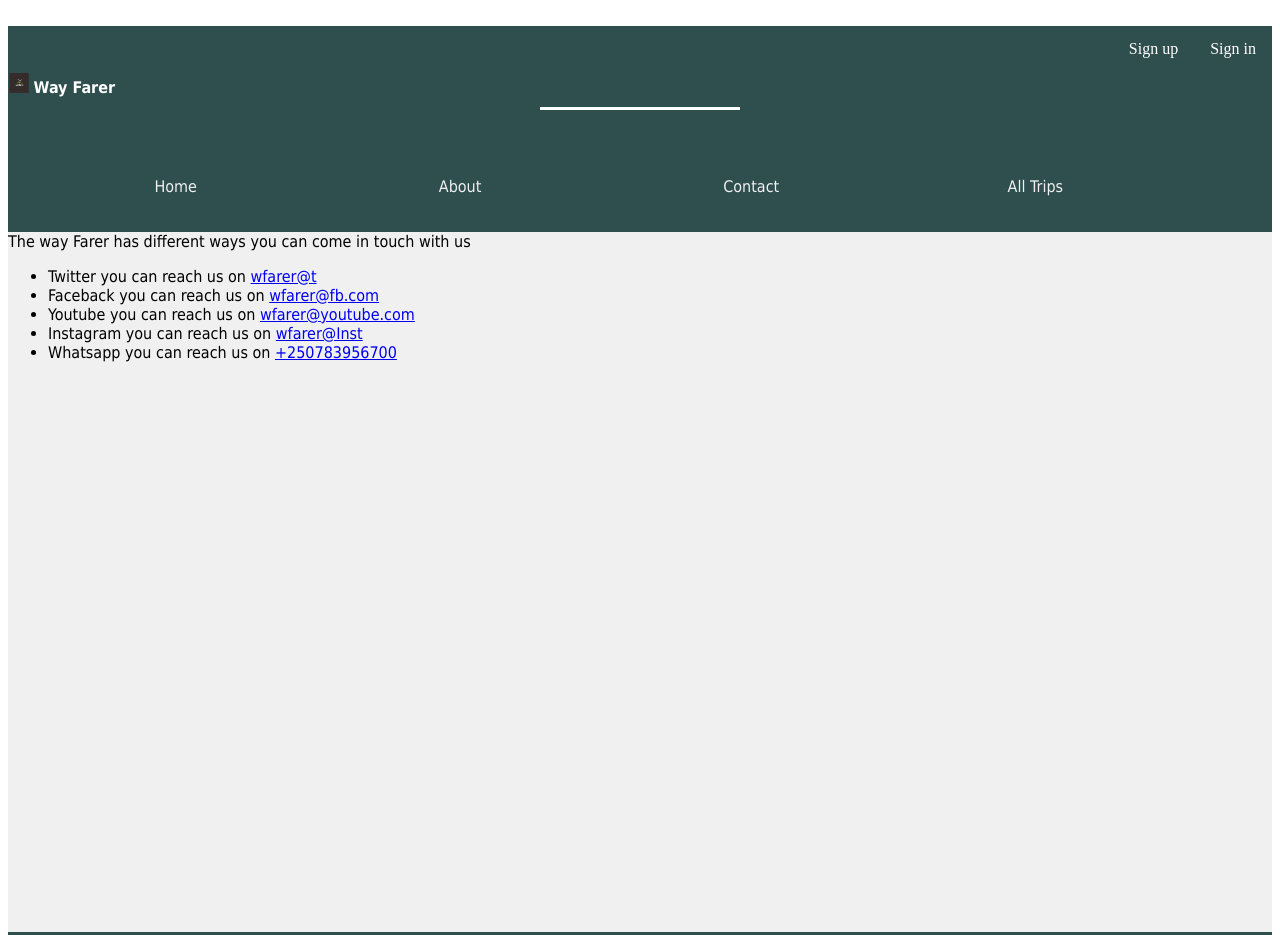
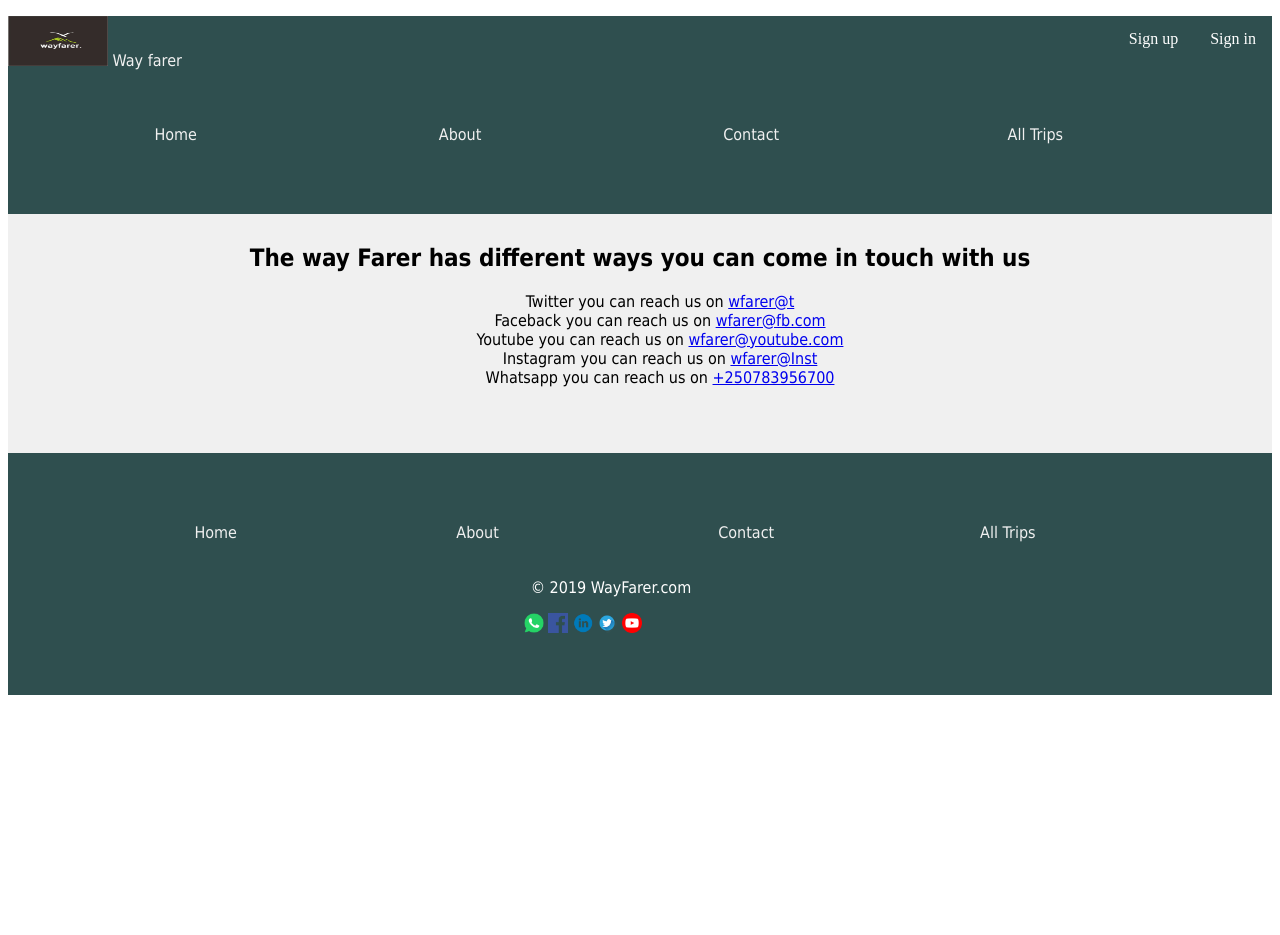
Before and after one commit to ndamukunda139/way-farer, a plain HTML site: page UI/contact.html in a window 1280 px wide. Shown: the top 935 px of the page. After the commit the page ends 800 px from the top, so only its background shows below. Drawn offline with Linux system fonts and the light colour scheme.

Commit message:
feature[#167287278]

```diff
--- a/UI/contact.html
+++ b/UI/contact.html
@@ -1,10 +1,8 @@
 
 <!DOCTYPE html>
 <link rel="stylesheet" type="text/css" href="css/style.css">
-<link rel="stylesheet" type="text/css" href="css/menus.css">
 <html>
 <head>
-	<br>
 	<div class="all">
 
 <div class="top">
@@ -12,38 +10,19 @@
     <a href="register.html" >Sign up</a>
 </div>
 <div class="title">
-<table>
-		<tr>
-         <TD valign="bottom" align="left">  <img src="img/logo2.jpg" height="100" width="100">
-                <b style=" color: white;  "> Way Farer </b>
-                </TD>
-            </tr>
-            <tr>
-            <td align="center">  <hr  style="width: 200px; height: 3px; background: white; border:none; "></td>
-        </tr>
-
-
-</table>
-
-
+    <p id="logo"><span><img src="img/logo2.jpg" alt="Way farer logo">
+    </span>Way farer</p>
 <br>
-
-    <br>
-
-
 <div class="menus">
         <a href="index.html" >Home</a>
         <a href="about.html" >About</a>
-        <a href="index.html" >Contact</a>
+        <a href="contact.html" >Contact</a>
         <a href="trips.html" >All Trips</a>
+        <!-- <input type="text" name="" id="searchfield" placeholder="Search " >
+        <input type="submit" name="" value="search" id="searchbtn"> -->
 </div>
-
-
-
-
-<div class="content">
-<p> The way Farer has different ways you can come in touch with us </p>
-<div class="contact">
+<section id="contact-us">
+                <h1>The way Farer has different ways you can come in touch with us</h1>
     <ul>
         <li>Twitter you can reach us on <a href="wfarer@t">wfarer@t</a></li>
         <li>Faceback you can reach us on <a href="wfarer@t">wfarer@fb.com</a></li>
@@ -51,20 +30,13 @@
         <li>Instagram you can reach us on <a href="wfarer@t">wfarer@Inst</a></li>
         <li>Whatsapp you can reach us on <a href="wfarer@t">+250783956700</a></li>
     </ul>
-</div>
 
-
-</div>
-
-
-
-
-
+            </section>
 <div class="footer">
 
     <div class="menus">
               <a href="index.html">Home</a>
-              <a href="#">About</a>
+              <a href="about.html">About</a>
               <a href="index.html">Contact</a>
               <a href="trips.html">All Trips</a>
 
@@ -79,21 +51,9 @@
 
              </div>
 </div>
-
-
-<hr  style="width: 100%; height: 3px; background: white; border:none; ">
-
+<hr>
 </div>
-
 </div>
 
 </body>
-</div>
 </html>
-<br>
-
-
-</body>
-</div>
-</html>
-<br>
```
Lines whose indentation alone changed are shown as unchanged.
